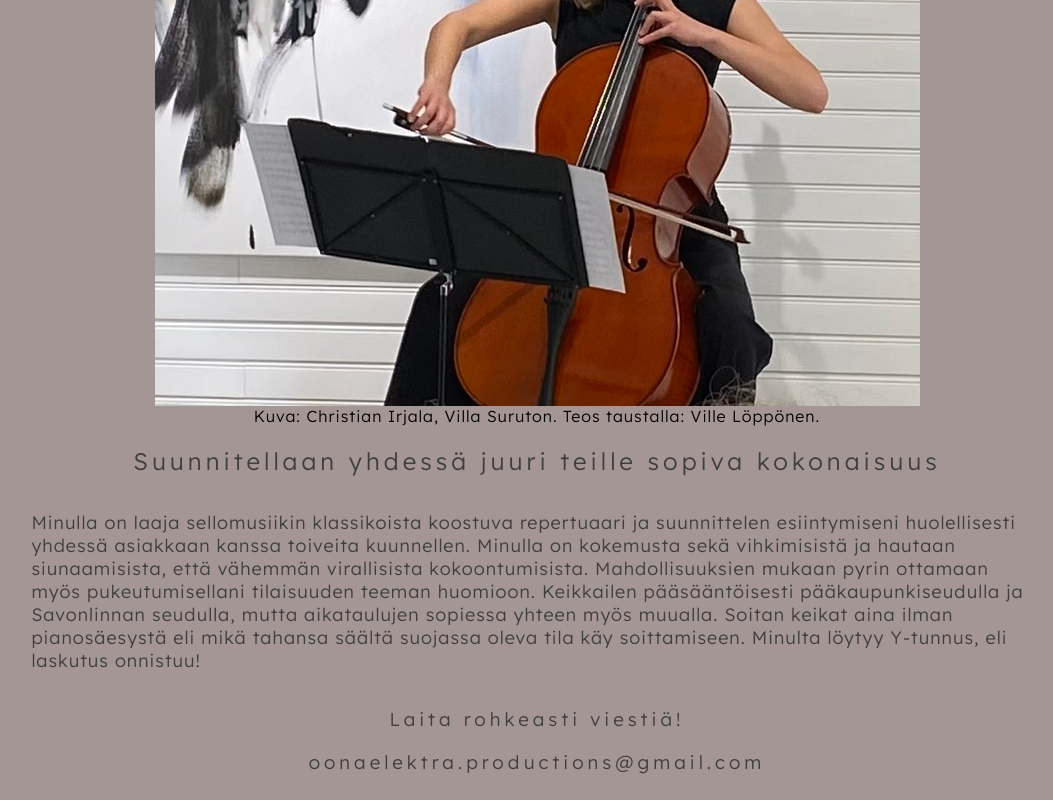
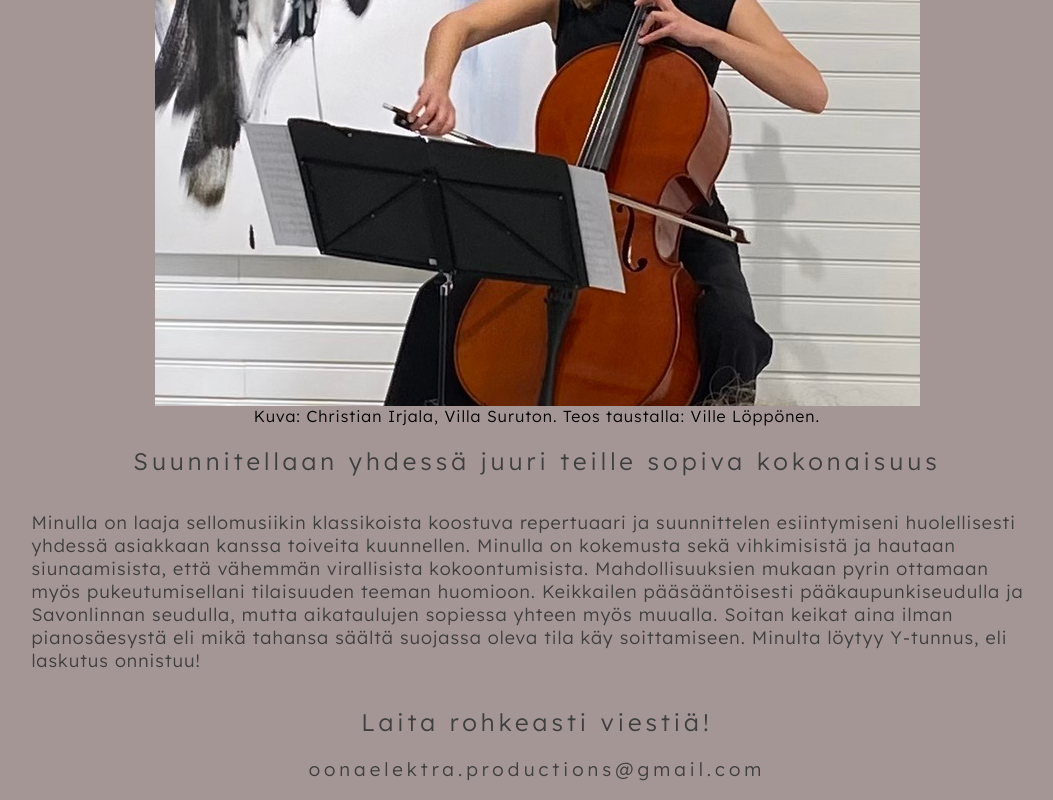
Before and after one commit to oonaelektra/oonaelektracello, a plain HTML site: page index.html in a window 1280 px wide. Shown: the part 671-1471 px from the top of the page, without its empty margins (103-1156 px from the left). Drawn offline with Linux system fonts and the light colour scheme.

Commit message:
some change

```diff
--- a/index.html
+++ b/index.html
@@ -22,6 +22,6 @@
     </figure>
     <h2>Suunnitellaan yhdessä juuri teille sopiva kokonaisuus</h2>
     <p>Minulla on laaja sellomusiikin klassikoista koostuva repertuaari ja suunnittelen esiintymiseni huolellisesti yhdessä asiakkaan kanssa toiveita kuunnellen. Minulla on kokemusta sekä vihkimisistä ja hautaan siunaamisista, että vähemmän virallisista kokoontumisista. Mahdollisuuksien mukaan pyrin ottamaan myös pukeutumisellani tilaisuuden teeman huomioon. Keikkailen pääsääntöisesti pääkaupunkiseudulla ja Savonlinnan seudulla, mutta aikataulujen sopiessa yhteen myös muualla. Soitan keikat aina ilman pianosäesystä eli mikä tahansa säältä suojassa oleva tila käy soittamiseen. Minulta löytyy Y-tunnus, eli laskutus onnistuu!
-    <h3>Laita rohkeasti viestiä!</h3>
+    <h2>Laita rohkeasti viestiä!</h2>
     <h3>oonaelektra.productions@gmail.com</h3>
 </html>
--- a/styles.css
+++ b/styles.css
@@ -24,7 +24,7 @@ h2 {
 }
 h3 {
     font-family: 'Lexend', sans-serif;
-    font-weight: 100;
+    font-weight: 80;
     letter-spacing: 4px;
     color:rgb(62, 62, 62);
     text-align: center;
```
